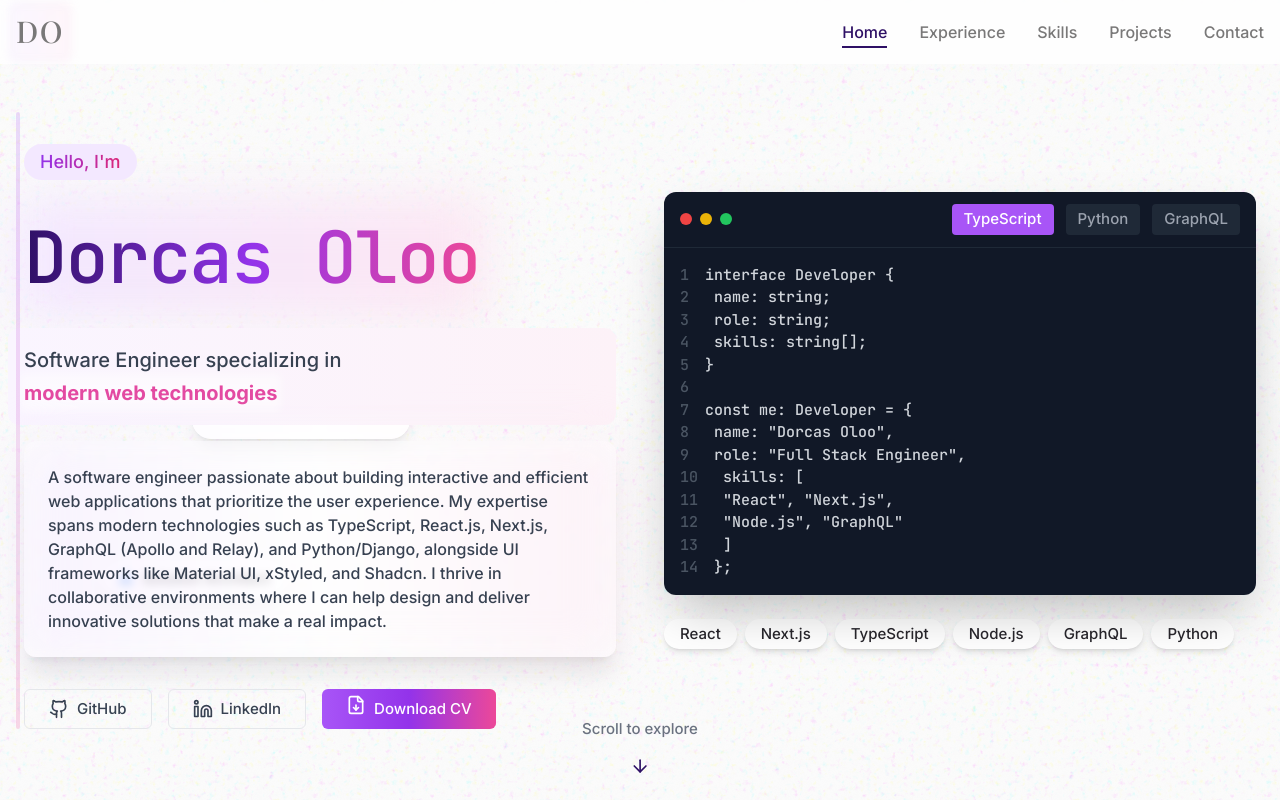
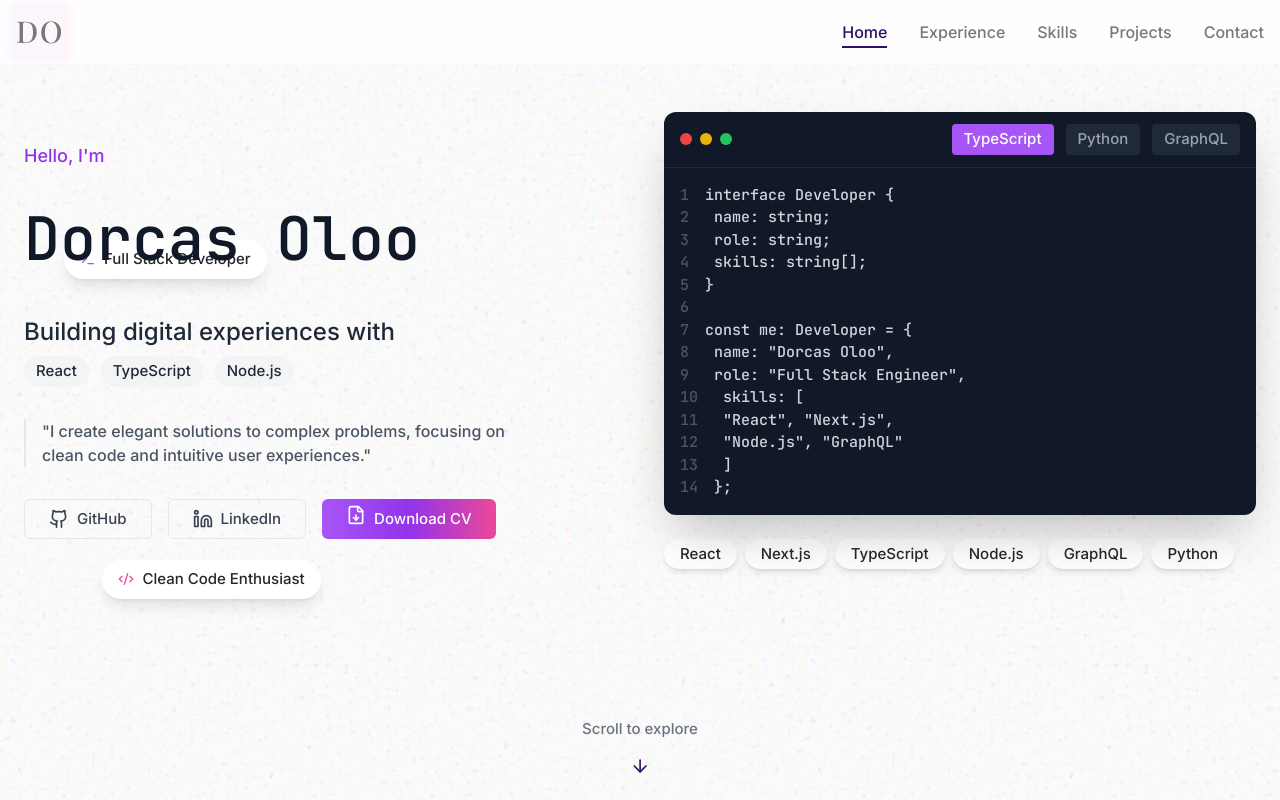
Before and after one commit to dachieng/portfolio, a Next.js app: page / in a window 1280 px wide. Shown: the top 800 px of the page. Built offline with nearby package versions, Linux system fonts and the light colour scheme; a web font is replaced by a local one.

Commit message:
chore: update hero section

```diff
--- a/src/modules/elements/Hero.tsx
+++ b/src/modules/elements/Hero.tsx
@@ -242,23 +242,13 @@ query GetProjects {
       </motion.div>
 
       <motion.div
-        className="absolute left-[15%] top-[50%] z-10 flex items-center gap-2 rounded-full bg-white/95 px-4 py-2 shadow-lg backdrop-blur-sm"
+        className="absolute left-[8%] top-[70%] z-10 flex items-center gap-2 rounded-full bg-white/95 px-4 py-2 shadow-lg backdrop-blur-sm"
         initial={{ opacity: 0, x: -50 }}
         animate={{ opacity: 1, x: 0 }}
         whileHover={{ scale: 1.05 }}
       >
         <Code2 className="h-4 w-4 text-pink-500" />
         <span className="text-sm font-medium">Clean Code Enthusiast</span>
-      </motion.div>
-
-      <motion.div
-        className="absolute left-[8%] top-[70%] z-10 flex items-center gap-2 rounded-full bg-white/95 px-4 py-2 shadow-lg backdrop-blur-sm"
-        initial={{ opacity: 0, x: -50 }}
-        animate={{ opacity: 1, x: 0 }}
-        whileHover={{ scale: 1.05 }}
-      >
-        <Boxes className="h-4 w-4 text-blue-500" />
-        <span className="text-sm font-medium">Solution Architect</span>
       </motion.div>
 
       <motion.div
@@ -397,29 +387,14 @@ query GetProjects {
         >
           {/* Left Column - Introduction */}
           <motion.div variants={itemVariants} className="relative space-y-8">
-            {/* Animated Background Line */}
-            <motion.div
-              className="absolute -left-2 top-0 h-full w-1 rounded-full bg-gradient-to-b from-purple-500/20 to-pink-500/20"
-              initial={{ scaleY: 0, opacity: 0 }}
-              animate={{ scaleY: 1, opacity: 1 }}
-              transition={{ duration: 1, delay: 0.5 }}
-            />
-
             <div className="space-y-6">
-              <motion.div className="inline-block rounded-full bg-purple-100 px-4 py-1" variants={itemVariants}>
-                <span className="bg-gradient-to-r from-purple-600 to-pink-600 bg-clip-text text-lg font-medium text-transparent">
-                  Hello, I&apos;m
-                </span>
+              <motion.div variants={itemVariants}>
+                <span className="text-lg text-purple-600">Hello, I&apos;m</span>
               </motion.div>
 
-              <h1
-                className={`relative text-5xl font-bold tracking-tight sm:text-6xl md:text-7xl ${jetbrains.className}`}
-              >
+              <h1 className={`relative text-6xl font-bold ${jetbrains.className}`}>
                 <motion.div className="relative inline-block" variants={itemVariants}>
-                  <span className="absolute -inset-2 -z-10 block rounded-lg bg-gradient-to-r from-purple-100 to-pink-100 blur-xl" />
-                  <span className="bg-gradient-to-r from-primary via-purple-600 to-pink-500 bg-clip-text text-transparent">
-                    {displayText}
-                  </span>
+                  <span className="text-gray-900">{displayText}</span>
                   {!isTypingComplete && (
                     <motion.span
                       initial={{ opacity: 1 }}
@@ -429,44 +404,51 @@ query GetProjects {
                         repeat: Infinity,
                         repeatType: 'reverse',
                       }}
-                      className="absolute -right-1 top-0 h-full w-[3px] bg-primary"
+                      className="absolute -right-1 top-0 h-full w-[3px] bg-purple-600"
                     />
                   )}
                 </motion.div>
               </h1>
             </div>
 
-            <motion.div variants={itemVariants} className="relative max-w-xl">
-              <div className="absolute -inset-4 -z-10 rounded-xl bg-gradient-to-r from-purple-50 to-pink-50" />
-              <p className="text-xl font-medium leading-relaxed text-gray-700">
-                Software Engineer specializing in{' '}
-                <motion.span
-                  animate={{ color: ['#4F46E5', '#9333EA', '#EC4899', '#4F46E5'] }}
-                  transition={{ duration: 4, repeat: Infinity, ease: 'linear' }}
-                  className="relative inline-block font-bold"
+            <motion.div variants={itemVariants} className="relative space-y-8">
+              <div className="space-y-2">
+                <motion.p
+                  className="text-2xl font-medium text-gray-800"
+                  initial={{ opacity: 0 }}
+                  animate={{ opacity: 1 }}
+                  transition={{ delay: 0.5 }}
                 >
-                  <span className="absolute -inset-1 -z-10 block rounded bg-white/50 blur-sm" />
-                  modern web technologies
-                </motion.span>
-              </p>
-            </motion.div>
+                  Building digital experiences with
+                </motion.p>
+                <motion.div
+                  className="flex flex-wrap gap-3"
+                  initial={{ opacity: 0 }}
+                  animate={{ opacity: 1 }}
+                  transition={{ delay: 0.7 }}
+                >
+                  {['React', 'TypeScript', 'Node.js'].map((tech, i) => (
+                    <span
+                      key={tech}
+                      className="inline-flex items-center rounded-full bg-gray-100 px-3 py-1 text-sm font-medium text-gray-800"
+                    >
+                      {tech}
+                    </span>
+                  ))}
+                </motion.div>
+              </div>
 
-            <motion.div
-              ref={aboutRef}
-              variants={itemVariants}
-              className="relative rounded-xl bg-white/50 p-6 shadow-xl backdrop-blur-sm"
-              initial={{ opacity: 0, y: 20 }}
-              animate={isAboutInView ? { opacity: 1, y: 0 } : {}}
-              transition={{ duration: 0.5 }}
-            >
-              <div className="absolute -inset-1 -z-10 rounded-xl bg-gradient-to-r from-purple-100 via-white to-pink-100 opacity-50 blur-xl" />
-              <p className="text-gray-700">
-                A software engineer passionate about building interactive and efficient web applications that prioritize
-                the user experience. My expertise spans modern technologies such as TypeScript, React.js, Next.js,
-                GraphQL (Apollo and Relay), and Python/Django, alongside UI frameworks like Material UI, xStyled, and
-                Shadcn. I thrive in collaborative environments where I can help design and deliver innovative solutions
-                that make a real impact.
-              </p>
+              <motion.div
+                className="max-w-lg"
+                initial={{ opacity: 0, y: 20 }}
+                animate={{ opacity: 1, y: 0 }}
+                transition={{ delay: 0.9 }}
+              >
+                <blockquote className="border-l-2 border-gray-200 pl-4 text-gray-600">
+                  "I create elegant solutions to complex problems, focusing on clean code and intuitive user
+                  experiences."
+                </blockquote>
+              </motion.div>
             </motion.div>
 
             <motion.div variants={itemVariants} className="flex flex-wrap gap-4">
```
